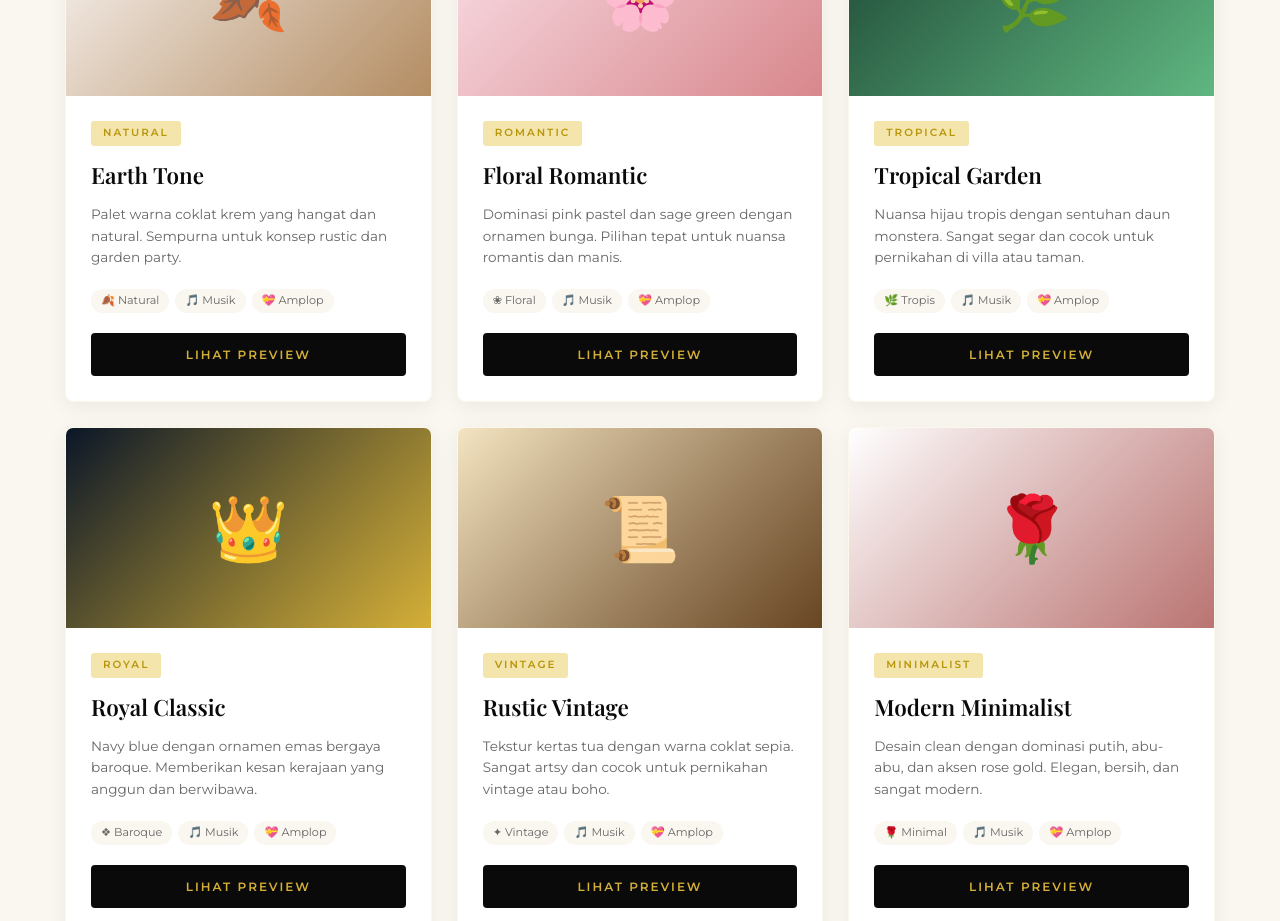
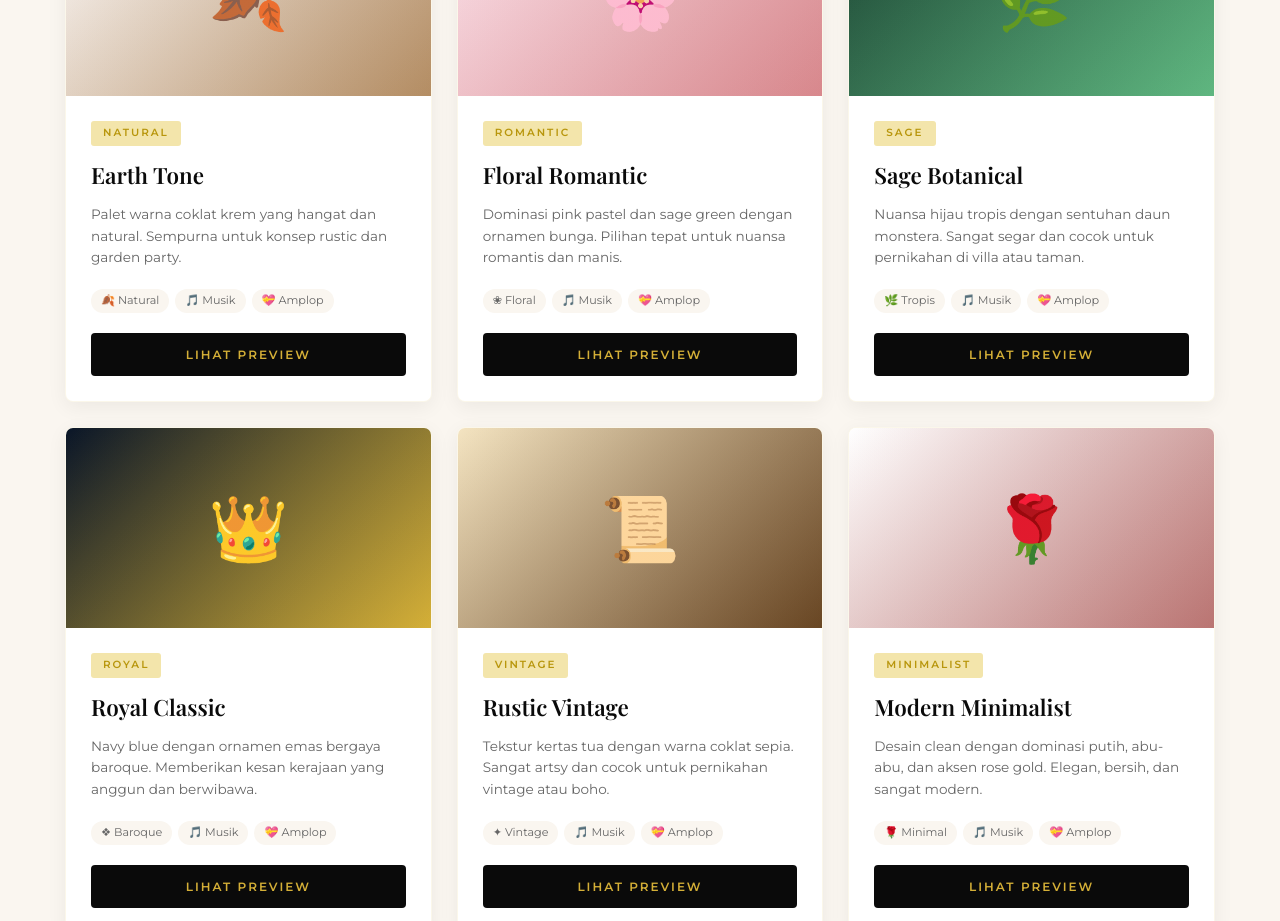
Before and after one commit to Sutrisno778/Undangan-Digital, a plain HTML site: page index.html in a window 1280 px wide. Shown: the part 1420-2341 px from the top of the page. Drawn offline with nearby package versions, Linux system fonts and the light colour scheme; a web font is replaced by a local one.

Commit message:
Update index.html

```diff
--- a/index.html
+++ b/index.html
@@ -534,19 +534,19 @@
       </div>
     </div>
 
-    <!-- 6. Tropical Garden -->
+    <!-- 6.Sage Botanical -->
     <div class="template-card">
       <div class="card-preview" style="background: linear-gradient(135deg, #1b4332, #52b788);">🌿</div>
       <div class="card-body">
-        <span class="card-tag">Tropical</span>
-        <h3>Tropical Garden</h3>
+        <span class="card-tag">Sage</span>
+        <h3>Sage Botanical</h3>
         <p>Nuansa hijau tropis dengan sentuhan daun monstera. Sangat segar dan cocok untuk pernikahan di villa atau taman.</p>
         <div class="card-features">
           <span class="feature-tag">🌿 Tropis</span>
           <span class="feature-tag">🎵 Musik</span>
           <span class="feature-tag">💝 Amplop</span>
         </div>
-        <a href="./tropical-garden/" class="btn-preview">Lihat Preview</a>
+        <a href="./sage-botanical/" class="btn-preview">Lihat Preview</a>
       </div>
     </div>
 
```
